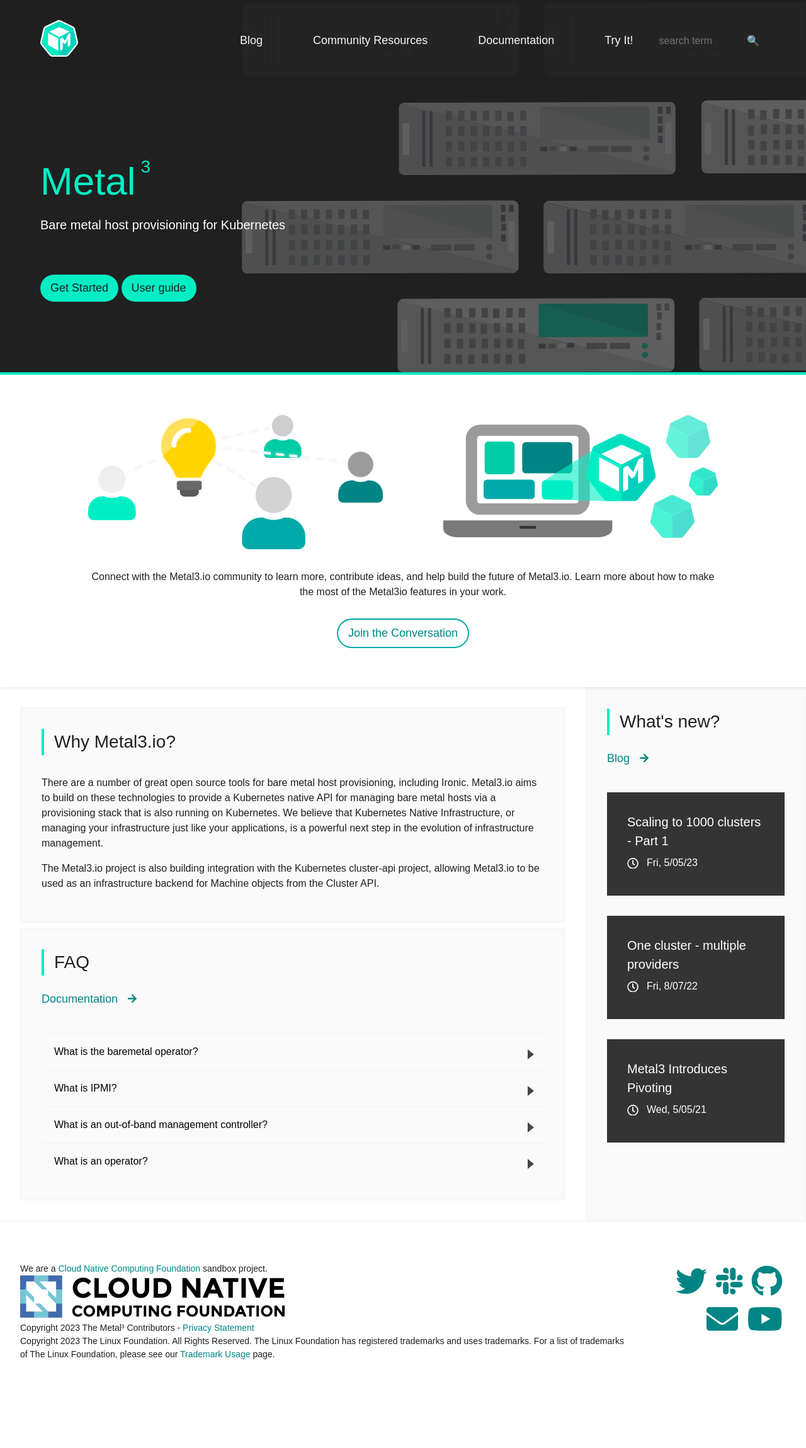
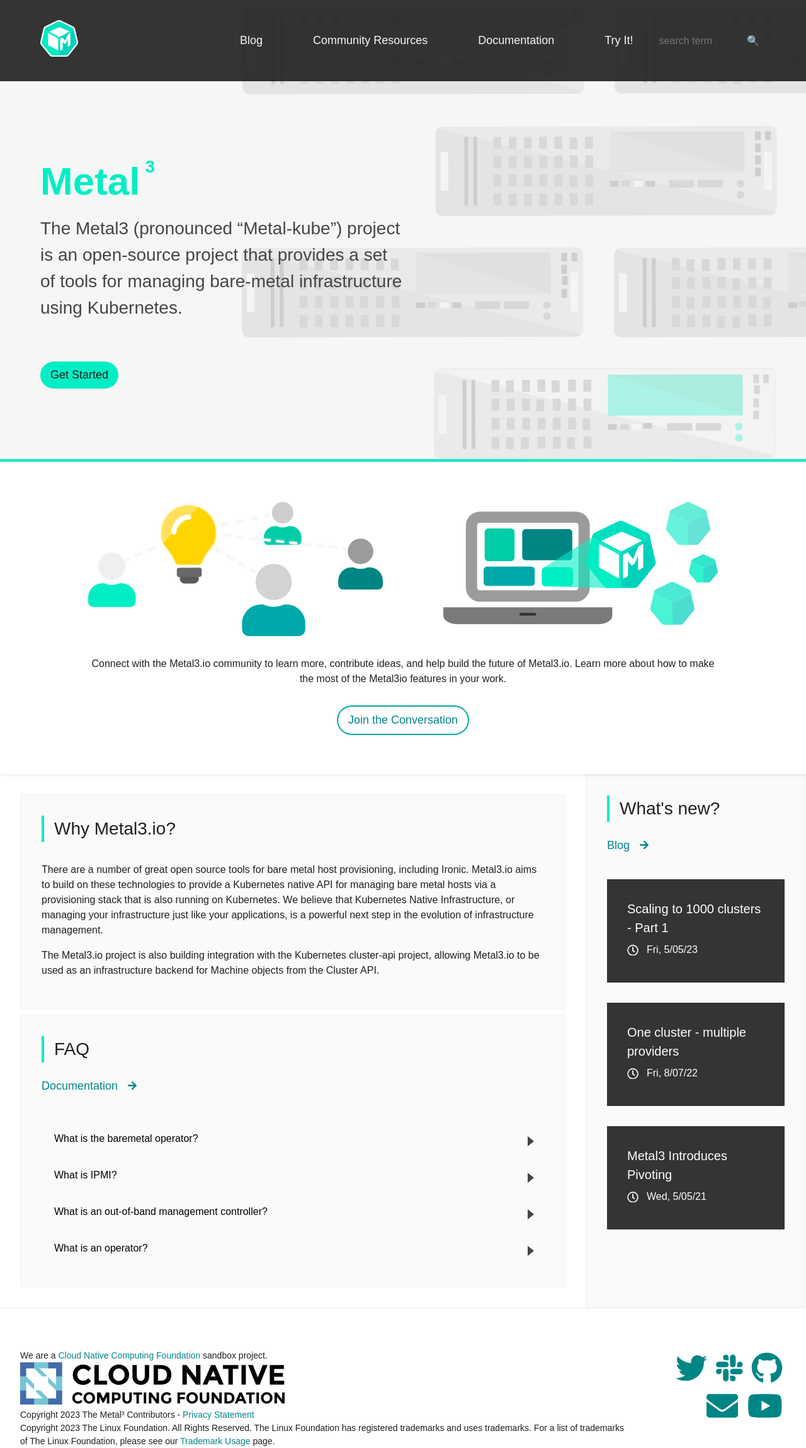
Before and after one commit to metal3-io/metal3-io.github.io, a Jekyll site: the page built from index.html, in a window 1280 px wide. Shown: the whole page at 63% size. Built offline with Jekyll 4.4.1, drawn with Linux system fonts in a browser that asks for light colours; nearby versions of some CDN libraries; comment, search, counter and statistics services are not loaded; before the commit the page ends 2161 px from its top, so only the background shows below that.

Commit message:
Hero section update

```diff
--- a/_sass/_header.scss
+++ b/_sass/_header.scss
@@ -6,7 +6,7 @@
     background-repeat: no-repeat;
   }
   &.mk-masthead--home {
-    background-color: var(--mk--BackgroundColor--500);
+    background-color: var(--mk--BackgroundColor--300);
     border-bottom: var(--mk--BorderWidth--lg) solid var(--mk--BorderColor--100);
   }
 
@@ -30,7 +30,7 @@
 
     &__title {
       color: var(--mk--Color--300);
-      font-weight: var(--mk--FontWeight--100);
+      font-weight: var(--mk--FontWeight--300);
       font-size: var(--mk--FontSize--3xl);
       sup {
         margin-left: var(--mk--spacer--xs);
@@ -40,9 +40,10 @@
       }
     }
     &__sub-title {
-      color: var(--mk--Color--100);
+      color: var(--mk--color-black--100);
+      width: 50%;
       margin-top: var(--mk--spacer--xs);
-      font-size: var(--mk--FontSize--lg);
+      font-size: var(--mk--FontSize--xl);
     }
     .mk-button {
       margin-top: var(--mk--spacer--md);
--- a/_sass/_variables.scss
+++ b/_sass/_variables.scss
@@ -70,6 +70,7 @@
 
   --mk--FontWeight--100: 200;
   --mk--FontWeight--200: 400;
+  --mk--FontWeight--300: 600;
 
   //animation
   --mk--animation: all .15s linear;
--- a/index.html
+++ b/index.html
@@ -3,9 +3,9 @@ layout: default
 ---
 <div class="mk-masthead__content">
     <h1 class="mk-masthead__content__title">Metal<sup>3</sup></h1>
-    <h3 class="mk-masthead__content__sub-title">Bare metal host provisioning for Kubernetes</h3>
+    <h3 class="mk-masthead__content__sub-title">The Metal3 (pronounced “Metal-kube”) project is an open-source project that provides a set of tools for managing bare-metal infrastructure using Kubernetes.
+    </h3>
     <a href="{{ site.baseurl }}/try-it.html" class="mk-button mk-button--primary">Get Started</a>
-    <a href="https://book.metal3.io/introduction.html" class="mk-button mk-button--primary">User guide</a>
   </div>
 </section>
 <section class="mk-community-callout">
```
